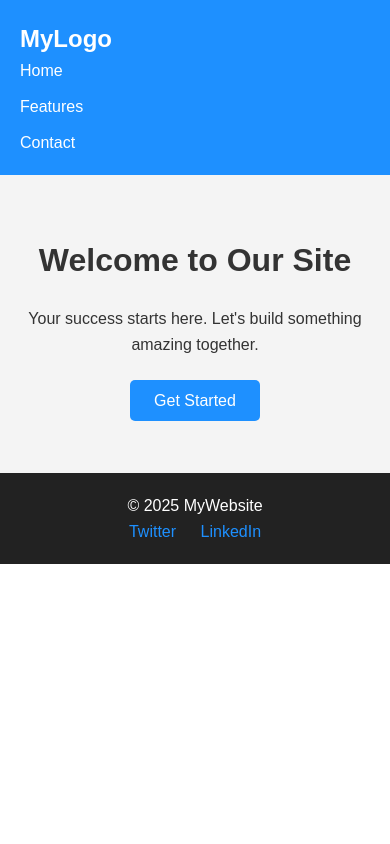
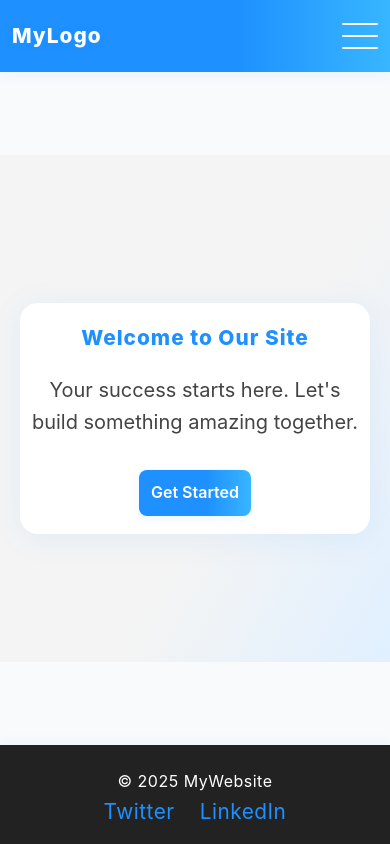
Before and after one commit to ArijitKar2001/labmentix-responsive-landing-page-task1, a plain HTML site: page index.html in a window 390 px wide. Drawn offline with Linux system fonts and the light colour scheme.

Commit message:
Modify index.html & style.css

```diff
--- a/index.html
+++ b/index.html
@@ -16,6 +16,11 @@
         <li><a href="#">Contact</a></li>
       </ul>
     </nav>
+    <div class="hamburger" id="hamburger-menu" aria-label="Open navigation" tabindex="0">
+      <span></span>
+      <span></span>
+      <span></span>
+    </div>
   </header>
 
   <section class="hero">
@@ -34,4 +39,30 @@
     </div>
   </footer>
 </body>
+<script>
+  const hamburger = document.getElementById('hamburger-menu');
+  const navLinks = document.querySelector('.nav-links');
+
+  function toggleMenu() {
+    hamburger.classList.toggle('active');
+    navLinks.classList.toggle('open');
+  }
+
+  hamburger.addEventListener('click', toggleMenu);
+  hamburger.addEventListener('keypress', function(e) {
+    if (e.key === 'Enter' || e.key === ' ') {
+      toggleMenu();
+    }
+  });
+
+  // Optional: Close menu when clicking a link (mobile UX)
+  document.querySelectorAll('.nav-links a').forEach(link => {
+    link.addEventListener('click', () => {
+      if (window.innerWidth <= 768) {
+        hamburger.classList.remove('active');
+        navLinks.classList.remove('open');
+      }
+    });
+  });
+</script>
 </html>
--- a/style.css
+++ b/style.css
@@ -5,9 +5,15 @@
 }
 
 body {
-  font-family: Arial, sans-serif;
+  font-family: 'Inter', Arial, sans-serif;
   line-height: 1.6;
-  color: #333;
+  color: #222;
+  background: #f8fafc;
+  display: flex;
+  flex-direction: column;
+  justify-content: space-between;
+  min-height: 100vh;
+  transition: background 0.3s;
 }
 
 /* Header */
@@ -15,25 +21,85 @@ header {
   display: flex;
   justify-content: space-between;
   align-items: center;
-  padding: 20px;
-  background: #1e90ff;
+  padding: 24px 32px;
+  background: linear-gradient(90deg, #1e90ff 60%, #38b6ff 100%);
   color: white;
+  box-shadow: 0 2px 12px rgba(30, 144, 255, 0.08);
+  position: relative;
+  z-index: 10;
 }
 
 .logo {
-  font-size: 1.5rem;
-  font-weight: bold;
+  font-size: 2rem;
+  font-weight: 800;
+  letter-spacing: 1px;
+  text-shadow: 0 2px 8px rgba(30,144,255,0.08);
 }
 
 .nav-links {
   list-style: none;
   display: flex;
-  gap: 20px;
+  gap: 32px;
+  align-items: center;
+  transition: right 0.3s;
 }
 
 .nav-links a {
   color: white;
   text-decoration: none;
+  font-size: 1.1rem;
+  font-weight: 500;
+  padding: 8px 16px;
+  border-radius: 4px;
+  transition: background 0.2s, color 0.2s;
+}
+
+.nav-links a:hover, .nav-links a:focus {
+  background: rgba(255,255,255,0.18);
+  color: #222;
+}
+
+/* Hamburger menu styles */
+.hamburger {
+  display: none;
+  flex-direction: column;
+  justify-content: center;
+  width: 36px;
+  height: 36px;
+  cursor: pointer;
+  z-index: 20;
+}
+.hamburger span {
+  height: 4px;
+  width: 100%;
+  background: white;
+  margin: 5px 0;
+  border-radius: 2px;
+  transition: 0.3s;
+  display: block;
+}
+.hamburger.active span:nth-child(1) {
+  transform: translateY(9px) rotate(45deg);
+  background: #222;
+}
+.hamburger.active span:nth-child(2) {
+  opacity: 0;
+}
+.hamburger.active span:nth-child(3) {
+  transform: translateY(-9px) rotate(-45deg);
+  background: #222;
+}
+
+@media (max-width: 768px) {
+  .hamburger.active {
+    background: transparent;
+    box-shadow: none;
+    border-radius: 8px;
+    padding: 0;
+  }
+  .hamburger.active span {
+    background: #222;
+  }
 }
 
 /* Hero Section */
@@ -41,64 +107,140 @@ header {
   display: flex;
   justify-content: center;
   align-items: center;
-  padding: 60px 20px;
-  background: #f4f4f4;
+  padding: 80px 20px 60px 20px;
+  background: linear-gradient(120deg, #f4f4f4 60%, #e0f0ff 100%);
   text-align: center;
+  min-height: 60vh;
 }
 
 .hero-content {
-  max-width: 600px;
+  max-width: 650px;
+  background: white;
+  padding: 40px 32px;
+  border-radius: 18px;
+  box-shadow: 0 4px 32px rgba(30,144,255,0.08);
+  margin: 0 auto;
 }
 
 .hero h1 {
-  font-size: 2.5rem;
+  font-size: 2.8rem;
   margin-bottom: 20px;
+  font-weight: 800;
+  color: #1e90ff;
+  letter-spacing: 1px;
 }
 
 .hero p {
-  font-size: 1.2rem;
-  margin-bottom: 30px;
+  font-size: 1.25rem;
+  margin-bottom: 32px;
+  color: #444;
 }
 
 .cta-btn {
-  padding: 12px 24px;
-  background: #1e90ff;
+  padding: 14px 32px;
+  background: linear-gradient(90deg, #1e90ff 60%, #38b6ff 100%);
   color: white;
   text-decoration: none;
-  border-radius: 5px;
+  border-radius: 8px;
+  font-size: 1.1rem;
+  font-weight: 600;
+  box-shadow: 0 2px 8px rgba(30,144,255,0.10);
+  transition: background 0.2s, color 0.2s, box-shadow 0.2s;
+  border: none;
+  outline: none;
+  display: inline-block;
+}
+.cta-btn:hover, .cta-btn:focus {
+  background: #222;
+  color: #1e90ff;
+  box-shadow: 0 4px 16px rgba(30,144,255,0.18);
 }
 
 /* Footer */
 footer {
-  padding: 20px;
+  padding: 24px 0 16px 0;
   text-align: center;
   background: #222;
   color: white;
+  font-size: 1rem;
+  letter-spacing: 0.5px;
+  box-shadow: 0 -2px 12px rgba(30,144,255,0.05);
 }
 
 .socials a {
   margin: 0 10px;
   color: #1e90ff;
   text-decoration: none;
+  font-size: 1.3rem;
+  transition: color 0.2s;
+}
+.socials a:hover, .socials a:focus {
+  color: #38b6ff;
 }
 
 /* Responsive */
+@media (max-width: 900px) {
+  .hero-content {
+    padding: 32px 12px;
+  }
+  .hero h1 {
+    font-size: 2.1rem;
+  }
+}
+
 @media (max-width: 768px) {
+  header {
+    flex-direction: row;
+    align-items: center;
+    padding: 18px 12px;
+  }
+  .logo {
+    font-size: 1.3rem;
+  }
   .nav-links {
-    flex-direction: column;
-    gap: 10px;
-  }
-
-  header {
+    position: fixed;
+    top: 0;
+    right: -100vw;
+    height: 100vh;
+    width: 70vw;
+    max-width: 320px;
+    background: #1e90ff;
     flex-direction: column;
     align-items: flex-start;
+    gap: 0;
+    padding: 80px 32px 0 32px;
+    box-shadow: -2px 0 16px rgba(30,144,255,0.10);
+    transition: right 0.3s;
+    z-index: 15;
   }
+  .nav-links.open {
+    right: 0;
+  }
+  .nav-links li {
+    width: 100%;
+    margin-bottom: 18px;
+  }
+  .nav-links a {
+    width: 100%;
+    display: block;
+    padding: 14px 0 14px 12px;
+    font-size: 1.1rem;
+    border-radius: 6px;
+  }
+  .hamburger {
+    display: flex;
+  }
+}
 
+@media (max-width: 500px) {
+  .hero-content {
+    padding: 18px 2vw;
+  }
   .hero h1 {
-    font-size: 2rem;
+    font-size: 1.3rem;
   }
-
-  .hero p {
+  .cta-btn {
+    padding: 10px 12px;
     font-size: 1rem;
   }
 }
```
